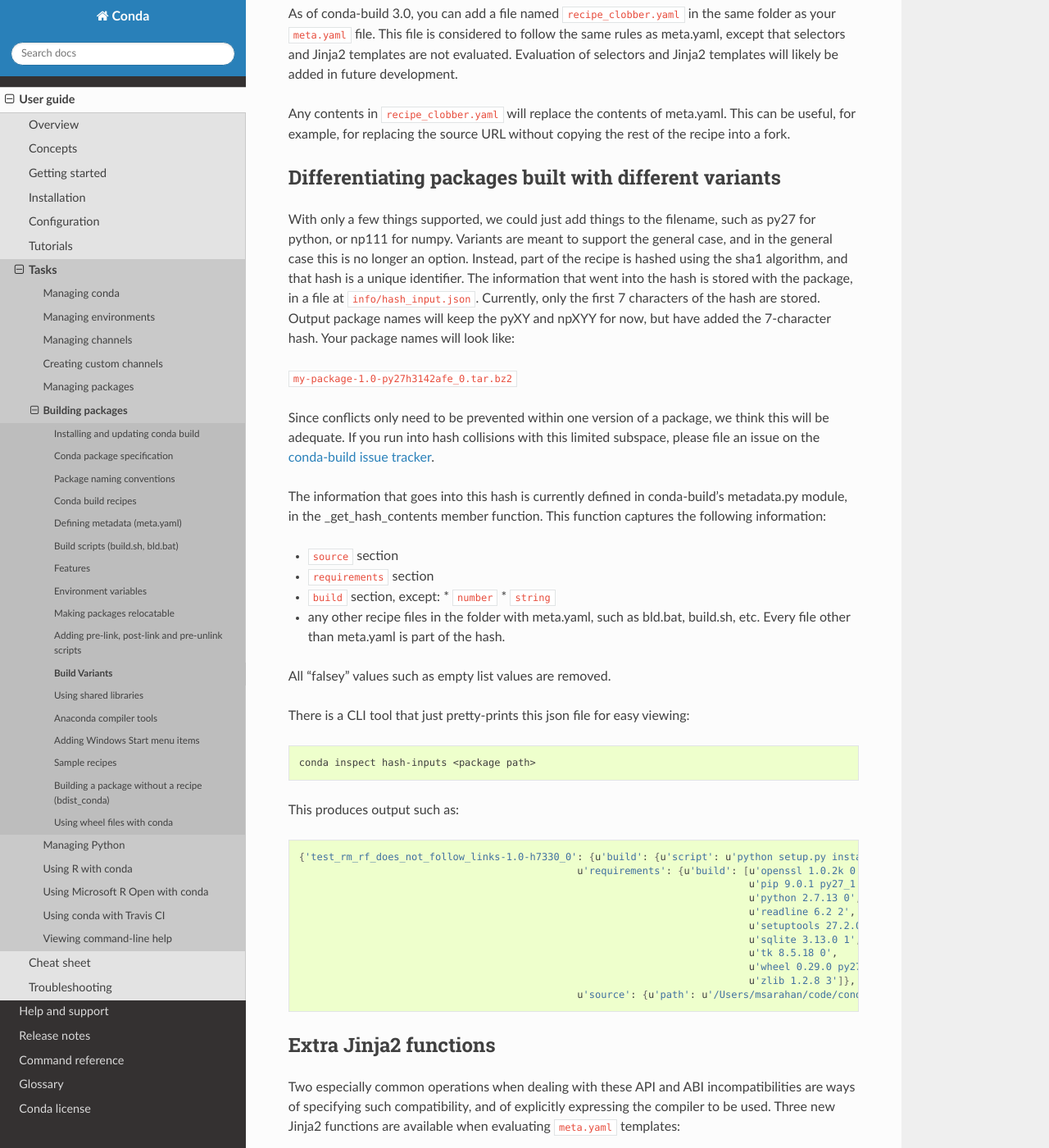
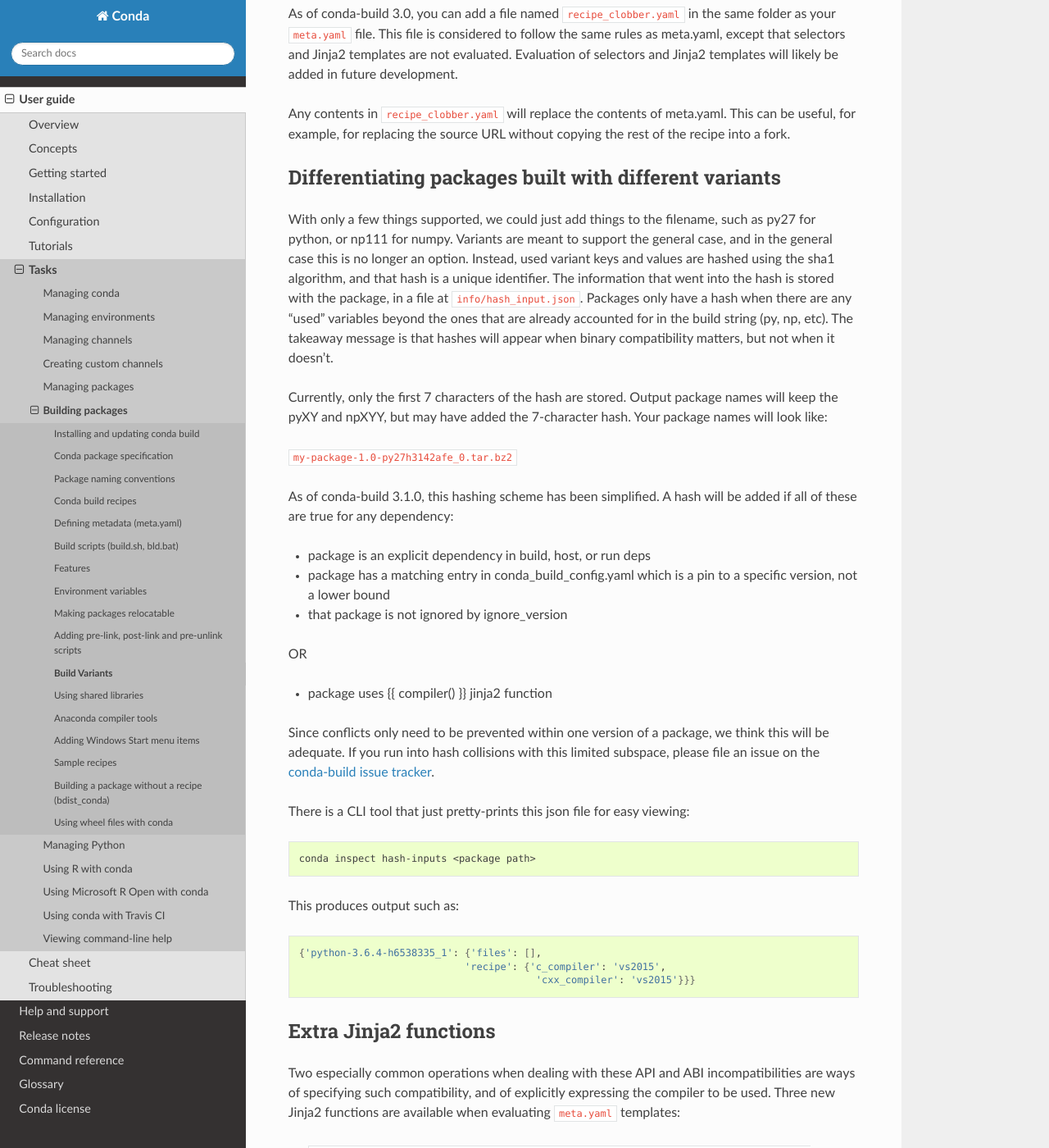
Before and after one commit to conda/conda-docs, a Sphinx documentation site: the page built from docs/source/user-guide/tasks/build-packages/variants.rst, in a window 1280 px wide and 1400 px high, scrolled down 17030 px. Shown: the whole window at 82% size. Built offline with Sphinx 7.4.7 and the Read the Docs theme 2.0.0, drawn with Linux system fonts in a browser that asks for light colours.

Commit message:
document simplified hashing introduced by conda-build 3.1.0

```diff
--- a/docs/source/user-guide/tasks/build-packages/variants.rst
+++ b/docs/source/user-guide/tasks/build-packages/variants.rst
@@ -956,33 +956,35 @@ Differentiating packages built with different variants
 With only a few things supported, we could just add things to the filename, such
 as py27 for python, or np111 for numpy. Variants are meant to support the
 general case, and in the general case this is no longer an option. Instead,
-part of the recipe is hashed using the sha1 algorithm, and that hash is a
+used variant keys and values are hashed using the sha1 algorithm, and that hash is a
 unique identifier. The information that went into the hash is stored with the
-package, in a file at ``info/hash_input.json``. Currently, only the first 7
-characters of the hash are stored. Output package names will keep the pyXY and
-npXYY for now, but have added the 7-character hash. Your package names will
-look like:
+package, in a file at ``info/hash_input.json``. Packages only have a hash when
+there are any "used" variables beyond the ones that are already accounted for in
+the build string (py, np, etc). The takeaway message is that hashes will appear
+when binary compatibility matters, but not when it doesn't.
+
+Currently, only the first 7 characters of the hash are stored. Output package
+names will keep the pyXY and npXYY, but may have added the 7-character hash.
+Your package names will look like:
 
 ``my-package-1.0-py27h3142afe_0.tar.bz2``
+
+As of conda-build 3.1.0, this hashing scheme has been simplified. A hash will be
+added if all of these are true for any dependency:
+
+* package is an explicit dependency in build, host, or run deps
+* package has a matching entry in conda_build_config.yaml which is a pin to a
+  specific version, not a lower bound
+* that package is not ignored by ignore_version
+
+OR
+
+* package uses {{ compiler() }} jinja2 function
 
 Since conflicts only need to be prevented within one version of a package, we
 think this will be adequate. If you run into hash collisions with this limited
 subspace, please file an issue on the `conda-build issue tracker
 <https://github.com/conda/conda-build/issues>`_.
-
-The information that goes into this hash is currently defined in conda-build's
-metadata.py module, in the _get_hash_contents member function. This function
-captures the following information:
-
-* ``source`` section
-* ``requirements`` section
-* ``build`` section, except:
-  * ``number``
-  * ``string``
-* any other recipe files in the folder with meta.yaml, such as bld.bat,
-  build.sh, etc. Every file other than meta.yaml is part of the hash.
-
-All "falsey" values such as empty list values are removed.
 
 There is a CLI tool that just pretty-prints this json file for easy viewing:
 
@@ -994,18 +996,9 @@ This produces output such as:
 
 .. code-block:: shell
 
-   {'test_rm_rf_does_not_follow_links-1.0-h7330_0': {u'build': {u'script': u'python setup.py install --single-version-externally-managed --record=record.txt'},
-                                                  u'requirements': {u'build': [u'openssl 1.0.2k 0',
-                                                                               u'pip 9.0.1 py27_1',
-                                                                               u'python 2.7.13 0',
-                                                                               u'readline 6.2 2',
-                                                                               u'setuptools 27.2.0 py27_0',
-                                                                               u'sqlite 3.13.0 1',
-                                                                               u'tk 8.5.18 0',
-                                                                               u'wheel 0.29.0 py27_0',
-                                                                               u'zlib 1.2.8 3']},
-                                                  u'source': {u'path': u'/Users/msarahan/code/conda-build/tests/test-recipes/split-packages/_rm_rf_stays_within_prefix'}}}
-
+    {'python-3.6.4-h6538335_1': {'files': [],
+                                'recipe': {'c_compiler': 'vs2015',
+                                            'cxx_compiler': 'vs2015'}}}
 
 .. _extra_jinja2:
 
```
